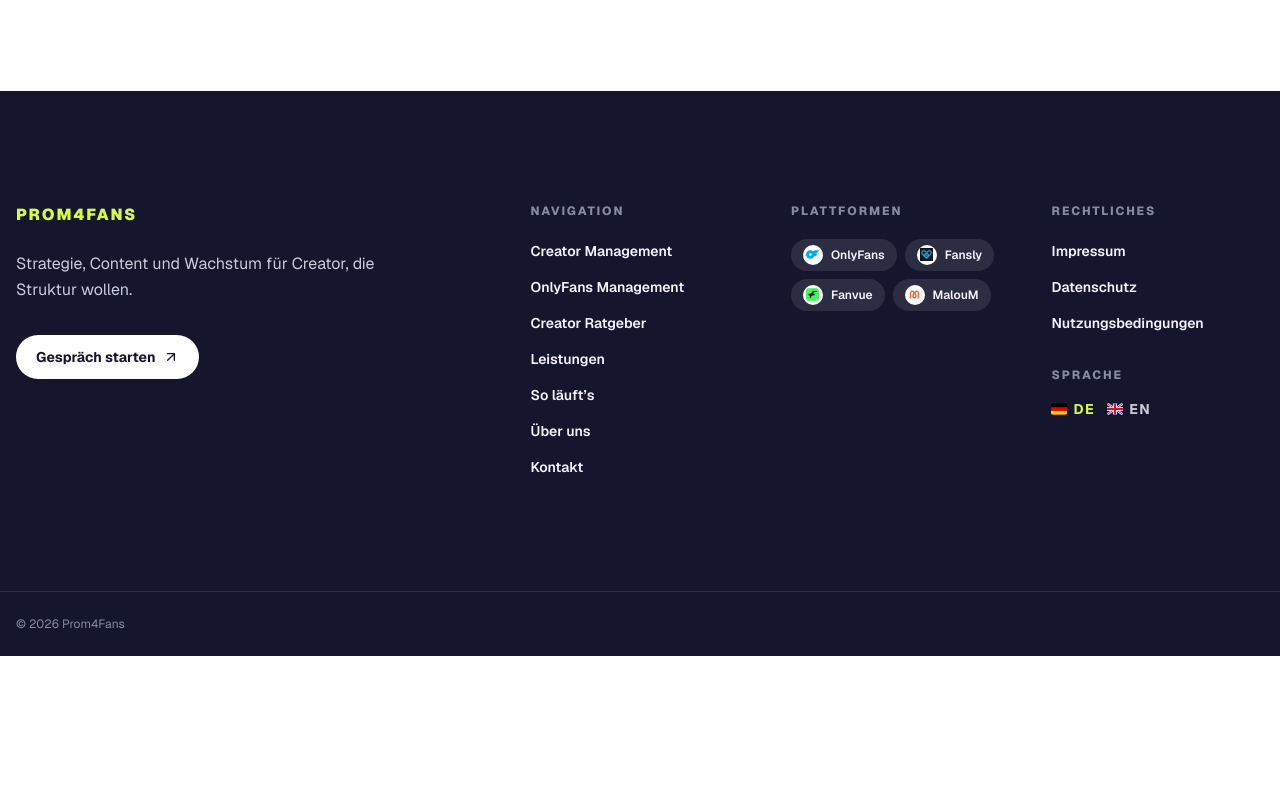
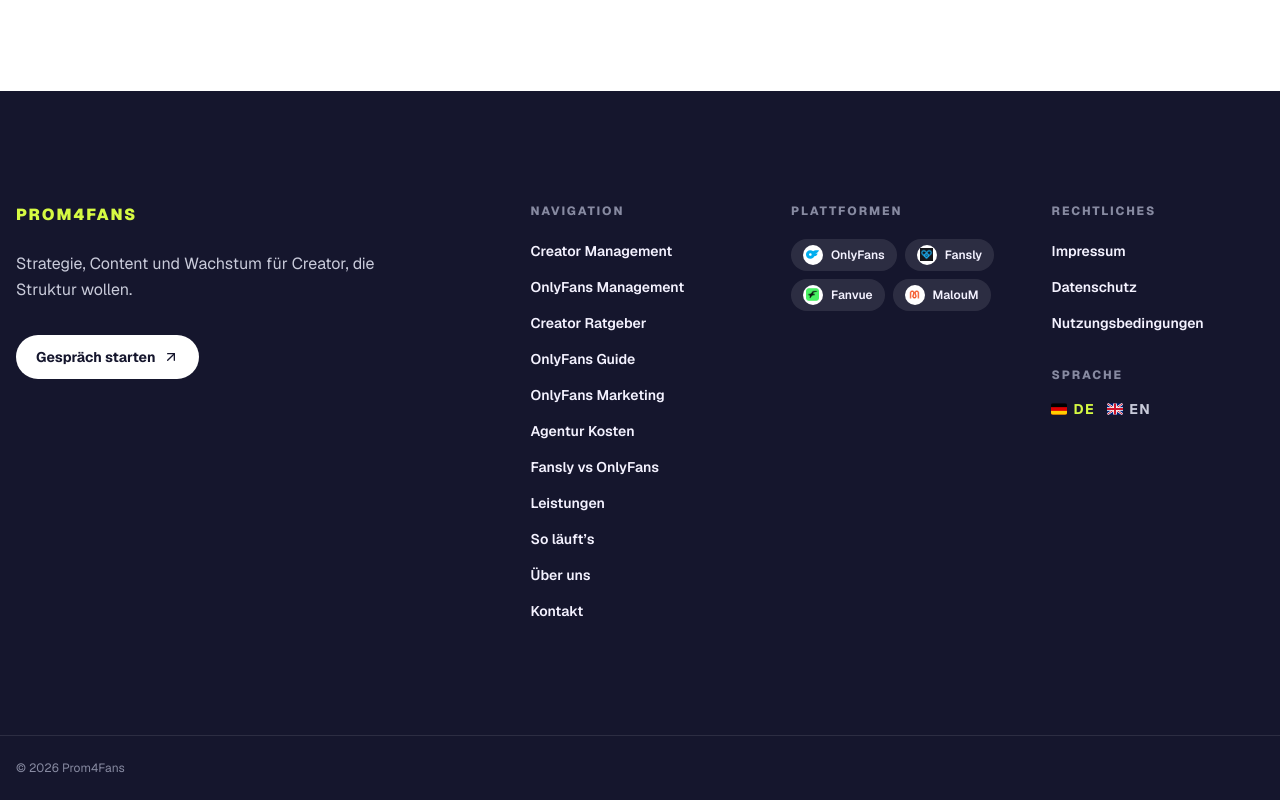
Before and after one commit to tim909wl/prom4fans, a Next.js app: page /nutzungsbedingungen in a window 1280 px wide. Shown: the part 1545-2345 px from the top of the page. Before the commit the page ends 2201 px from the top, so only its background shows below. Built offline with nearby package versions, Linux system fonts and the light colour scheme; no server answers.

Commit message:
seo: surface pillar content in site footer

```diff
--- a/components/site-footer.tsx
+++ b/components/site-footer.tsx
@@ -25,6 +25,10 @@
       { label: 'Creator Management', href: '/de/creator-management' },
       { label: 'OnlyFans Management', href: '/de/onlyfans-management' },
       { label: 'Creator Ratgeber', href: '/ratgeber' },
+      { label: 'OnlyFans Guide', href: '/ratgeber/onlyfans-guide' },
+      { label: 'OnlyFans Marketing', href: '/ratgeber/onlyfans-marketing' },
+      { label: 'Agentur Kosten', href: '/ratgeber/onlyfans-agentur-kosten' },
+      { label: 'Fansly vs OnlyFans', href: '/ratgeber/fansly-vs-onlyfans' },
       { label: 'Leistungen', href: '/de#services' },
       { label: 'So läuft’s', href: '/de#process' },
       { label: 'Über uns', href: '/de#about' },
```
